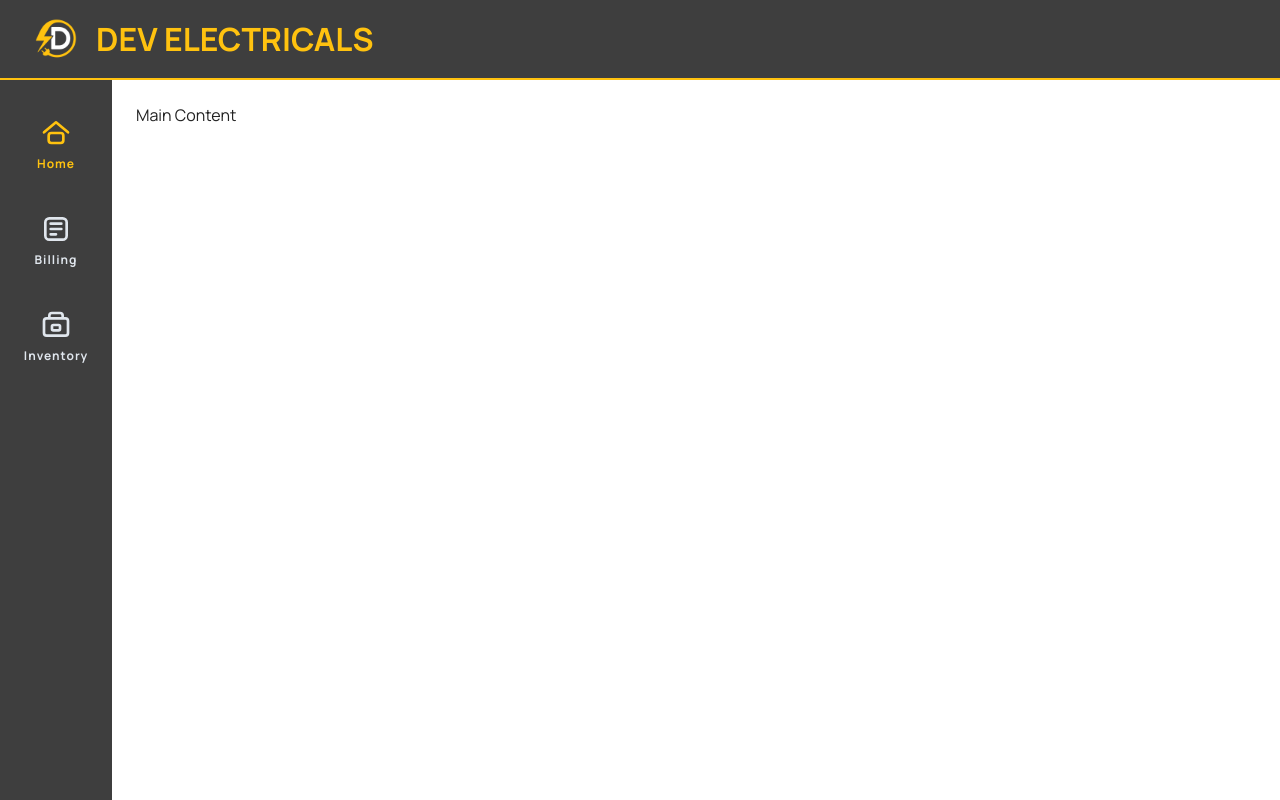
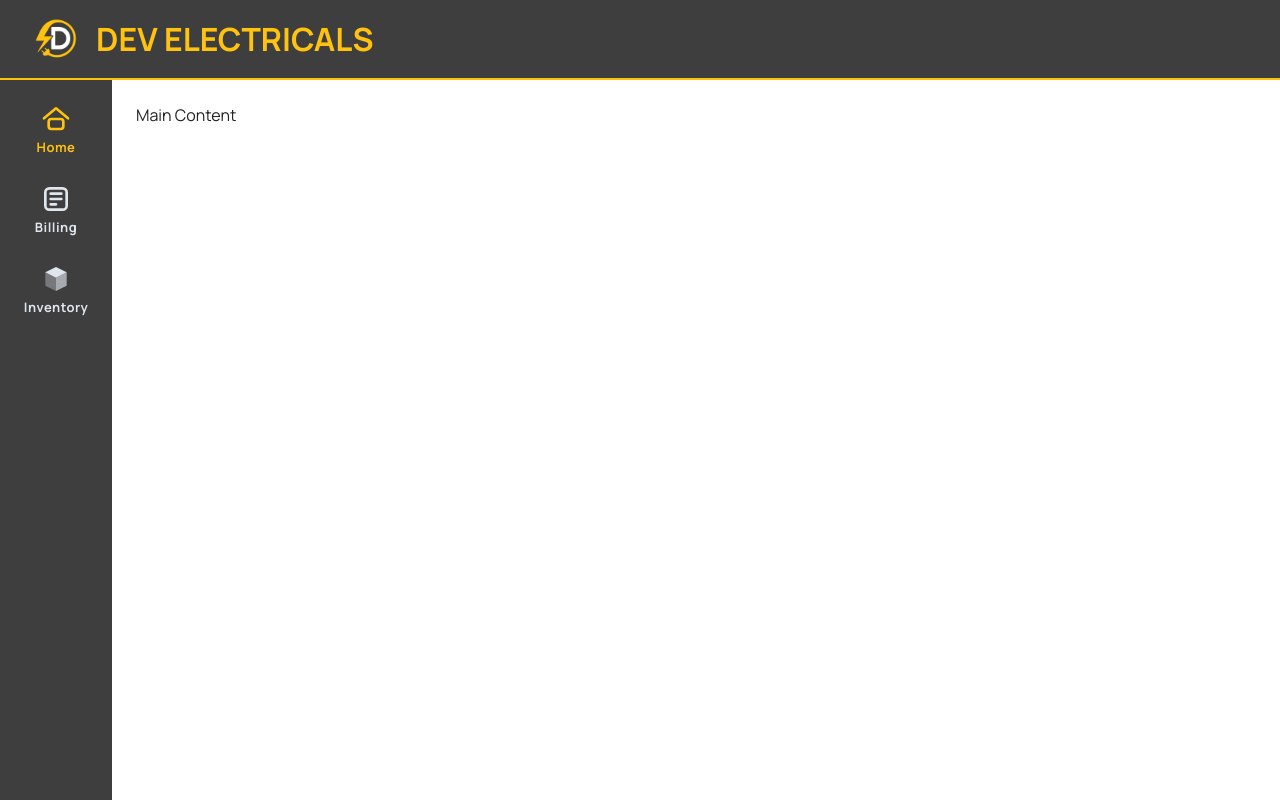
Before and after one commit to RahulKantKumar/shop-management-tool, a React (Vite) app: page / in a window 1280 px wide. Built offline with nearby package versions, Linux system fonts and the light colour scheme.

Commit message:
[#010]-Updates to the left panel icon UI

```diff
--- a/src/components/LeftPanel.scss
+++ b/src/components/LeftPanel.scss
@@ -1,8 +1,10 @@
-$icon-color: #E0E6ED;
-$icon-active: #ffc20f;
+// Use CSS variables for theme consistency, with sensible fallbacks
+$panel-bg: #3E3E3E;
+$icon-default: #E0E6ED; // light gray on dark bg (meets contrast)
+$accent: var(--lightning, #ffc20f);
 
 .leftPanel {
-  background-color: #3E3E3E;
+  background-color: $panel-bg;
   width: 112px;
   height: calc(100vh - 80px);
   position: fixed;
@@ -14,77 +16,67 @@ $icon-active: #ffc20f;
   padding: 0 24px;
   box-sizing: border-box;
 
-  &__home,
-  &__billing,
-  &__inventory {
-    height: 64px;
-    width: 64px;
-    margin-top: 32px;
-    cursor: pointer;
-    border-radius: 8px;
-    transition: color 0.2s ease;
+  &__list {
+    list-style: none;
+    margin: 0;
+    padding: 0;
+    display: flex;
+    flex-direction: column;
+    gap: 16px;
+    margin-top: 16px;
+  }
+
+  &__item {
     display: flex;
     justify-content: center;
+  }
+
+  &__link {
+    height: 64px; // Provides at least 44x44px target size
+    width: 64px;
+    display: flex;
+    flex-direction: column;
     align-items: center;
-    background-color: transparent;
+    justify-content: center;
+    gap: 6px;
+    border-radius: 10px;
+    text-decoration: none;
+    color: $icon-default; // drives icon via currentColor
+    outline: none;
+    background: transparent;
+    transition: color 0.2s ease, background-color 0.2s ease, box-shadow 0.2s ease;
 
     svg {
       width: 32px;
       height: 32px;
-      stroke: $icon-color;
-      fill: none;
-      transition: stroke 0.2s, fill 0.2s;
     }
-    path, rect, circle, line {
-      stroke: $icon-color;
-      fill: none;
-      transition: stroke 0.2s, fill 0.2s;
+
+    &:hover {
+      color: $accent;
+      background-color: rgba(255, 194, 15, 0.1);
     }
-    &:hover svg,
-    &:hover path,
-    &:hover rect,
-    &:hover circle,
-    &:hover line {
-      stroke: $icon-active;
-      fill: none;
+
+    &:focus-visible {
+      box-shadow: 0 0 0 3px rgba(255, 194, 15, 0.45);
+    }
+
+    &.active {
+      color: $accent;
     }
   }
 
-  &__item {
-    background: transparent;
-    flex-direction: column;
-    align-items: center;
-    display: flex;
-    cursor: pointer;
-    border-radius: 8px;
-    transition: color 0.2s;
-    justify-content: center;
+  &__label {
+    color: currentColor;
+    font-size: 13px; // Slightly larger for readability
+    letter-spacing: 0.5px;
+    font-weight: 700;
+    user-select: none;
+    line-height: 1;
+  }
 
-    &:last-child {
-      margin-bottom: 0;
-    }
-  }
-  &__label {
-      color: #E0E6ED;
-      font-size: 12px;
-      margin-top: 6px;
-      letter-spacing: 1px;
-      font-weight: 600;
-      user-select: none;
-      transition: color 0.2s;
-    }
-    &__home:hover .leftPanel__label,
-    &__billing:hover .leftPanel__label,
-    &__inventory:hover .leftPanel__label {
-      color: #ffc20f;
-    }
-
-  &__item.active {
-    svg, path, rect, circle, line {
-      stroke: #ffc20f !important;
-    }
-    .leftPanel__label {
-      color: #ffc20f !important;
+  @media (prefers-reduced-motion: reduce) {
+    &__link {
+      transition: none;
     }
   }
 
@@ -95,16 +87,9 @@ $icon-active: #ffc20f;
     height: calc(100vh - 72px);
     top: 72px;
 
-    &__home,
-    &__billing,
-    &__inventory {
+    &__link {
       height: 56px;
       width: 56px;
-      margin-top: 24px;
-    }
-
-    &__item {
-      margin-bottom: 24px;
     }
   }
 
@@ -115,16 +100,10 @@ $icon-active: #ffc20f;
     height: calc(100vh - 64px);
     top: 64px;
 
-    &__home,
-    &__billing,
-    &__inventory {
+    &__link {
       height: 48px;
       width: 48px;
-      margin-top: 16px;
-    }
-
-    &__item {
-      margin-bottom: 16px;
+      border-radius: 8px;
     }
   }
 
@@ -135,17 +114,10 @@ $icon-active: #ffc20f;
     height: calc(100vh - 56px);
     top: 56px;
 
-    &__home,
-    &__billing,
-    &__inventory {
-      height: 40px;
-      width: 40px;
-      margin-top: 16px;
-      border-radius: 4px;
-    }
-
-    &__item {
-      margin-bottom: 16px;
+    &__link {
+      height: 44px; // meets minimum touch target
+      width: 44px;
+      border-radius: 8px;
     }
   }
 }
--- a/src/components/LeftPanel.tsx
+++ b/src/components/LeftPanel.tsx
@@ -1,21 +1,21 @@
-import { useNavigate, useLocation } from 'react-router-dom';
+import { NavLink } from 'react-router-dom';
 import './LeftPanel.scss';
 
-const iconColor = '#E0E6ED'; // lighter gray for better contrast
-const iconActive = '#ffc20f'; // yellow for active/hover
-const iconSize = 32;
+const ICON_SIZE = 32;
 
-const HomeIcon = ({ color }: { color: string }) => (
+const HomeIcon = () => (
   <svg
-    width={iconSize}
-    height={iconSize}
+    width={ICON_SIZE}
+    height={ICON_SIZE}
     viewBox='0 0 24 24'
     fill='none'
     xmlns='http://www.w3.org/2000/svg'
+    aria-hidden='true'
+    focusable='false'
   >
     <path
       d='M3 11.5L12 4L21 11.5'
-      stroke={color}
+      stroke='currentColor'
       strokeWidth='2'
       strokeLinecap='round'
       strokeLinejoin='round'
@@ -26,100 +26,80 @@ const HomeIcon = ({ color }: { color: string }) => (
       width='11'
       height='7.5'
       rx='2'
-      stroke={color}
+      stroke='currentColor'
       strokeWidth='2'
     />
   </svg>
 );
 
-const BillingIcon = ({ color }: { color: string }) => (
+const BillingIcon = () => (
   <svg
-    width={iconSize}
-    height={iconSize}
+    width={ICON_SIZE}
+    height={ICON_SIZE}
     viewBox='0 0 24 24'
     fill='none'
     xmlns='http://www.w3.org/2000/svg'
+    aria-hidden='true'
+    focusable='false'
   >
-    <rect
-      x='4'
-      y='4'
-      width='16'
-      height='16'
-      rx='3'
-      stroke={color}
-      strokeWidth='2'
-    />
-    <path
-      d='M8 8H16M8 12H16M8 16H12'
-      stroke={color}
-      strokeWidth='2'
-      strokeLinecap='round'
-    />
+    <rect x='4' y='4' width='16' height='16' rx='3' stroke='currentColor' strokeWidth='2' />
+    <path d='M8 8H16M8 12H16M8 16H12' stroke='currentColor' strokeWidth='2' strokeLinecap='round' />
   </svg>
 );
 
-const InventoryIcon = ({ color }: { color: string }) => (
+const InventoryIcon = () => (
   <svg
-    width={iconSize}
-    height={iconSize}
+    width={ICON_SIZE}
+    height={ICON_SIZE}
     viewBox='0 0 24 24'
     fill='none'
     xmlns='http://www.w3.org/2000/svg'
+    aria-hidden='true'
+    focusable='false'
   >
-    <rect
-      x='3'
-      y='7'
-      width='18'
-      height='13'
-      rx='2'
-      stroke={color}
-      strokeWidth='2'
-    />
-    <path
-      d='M7 7V5a2 2 0 0 1 2-2h6a2 2 0 0 1 2 2v2'
-      stroke={color}
-      strokeWidth='2'
-    />
-    <rect
-      x='9'
-      y='12'
-      width='6'
-      height='4'
-      rx='1'
-      stroke={color}
-      strokeWidth='2'
-    />
+    {/* Single large isometric parcel box with solid faces */}
+    <polygon points='12,3 20,7 12,11 4,7' fill='currentColor' fillOpacity='1' />
+    <polygon points='4,7 12,11 12,21 4,17' fill='currentColor' fillOpacity='0.35' />
+    <polygon points='20,7 12,11 12,21 20,17' fill='currentColor' fillOpacity='0.65' />
   </svg>
 );
 
 const LeftPanel = () => {
-  const navigate = useNavigate();
-  const location = useLocation();
-
   return (
-    <div className='leftPanel'>
-      <div
-        className={`leftPanel__home leftPanel__item${location.pathname === '/' ? ' active' : ''}`}
-        onClick={() => navigate('/')}
+    <nav className='leftPanel' aria-label='Primary'>
+      <ul className='leftPanel__list' role='list'>
+        <li className='leftPanel__item'>
+          <NavLink
+            to='/'
+            className={({ isActive }) => `leftPanel__link${isActive ? ' active' : ''}`}
+            title='Home'
           >
-        <HomeIcon color={iconColor} />
+            <HomeIcon />
             <span className='leftPanel__label'>Home</span>
-      </div>
-      <div
-        className={`leftPanel__billing leftPanel__item${location.pathname === '/billing' ? ' active' : ''}`}
-        onClick={() => navigate('/billing')}
+          </NavLink>
+        </li>
+        <li className='leftPanel__item'>
+          <NavLink
+            to='/billing'
+            className={({ isActive }) => `leftPanel__link${isActive ? ' active' : ''}`}
+            title='Billing'
           >
-        <BillingIcon color={iconColor} />
+            <BillingIcon />
             <span className='leftPanel__label'>Billing</span>
-      </div>
-      <div
-        className={`leftPanel__inventory leftPanel__item${location.pathname === '/inventory' ? ' active' : ''}`}
-        onClick={() => navigate('/inventory')}
+          </NavLink>
+        </li>
+        <li className='leftPanel__item'>
+          <NavLink
+            to='/inventory'
+            className={({ isActive }) => `leftPanel__link${isActive ? ' active' : ''}`}
+            title='Inventory'
           >
-        <InventoryIcon color={iconColor} />
+            <InventoryIcon />
             <span className='leftPanel__label'>Inventory</span>
-      </div>
-    </div>
+          </NavLink>
+        </li>
+      </ul>
+    </nav>
   );
 };
 
```
Lines whose indentation alone changed are shown as unchanged.
